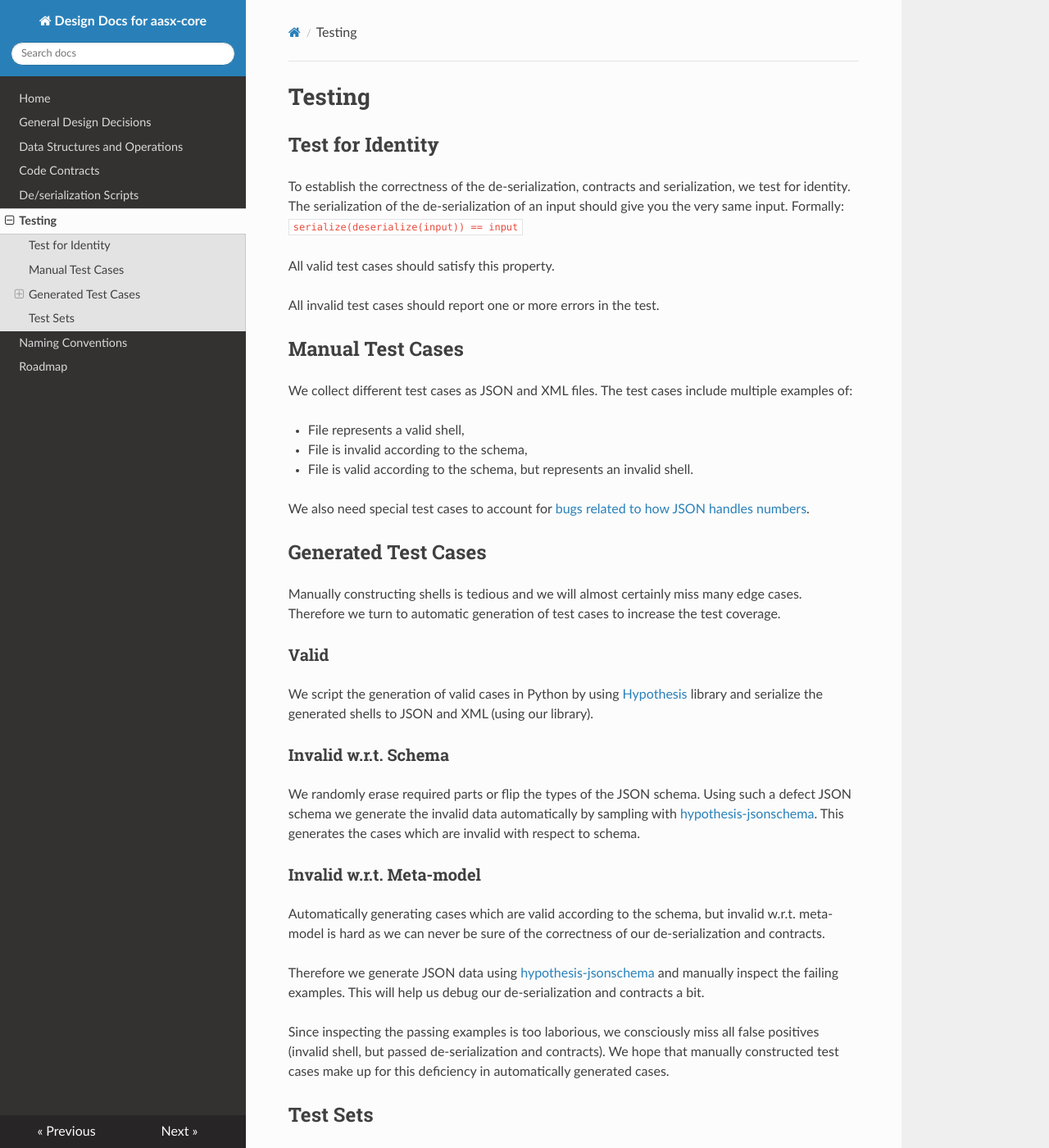
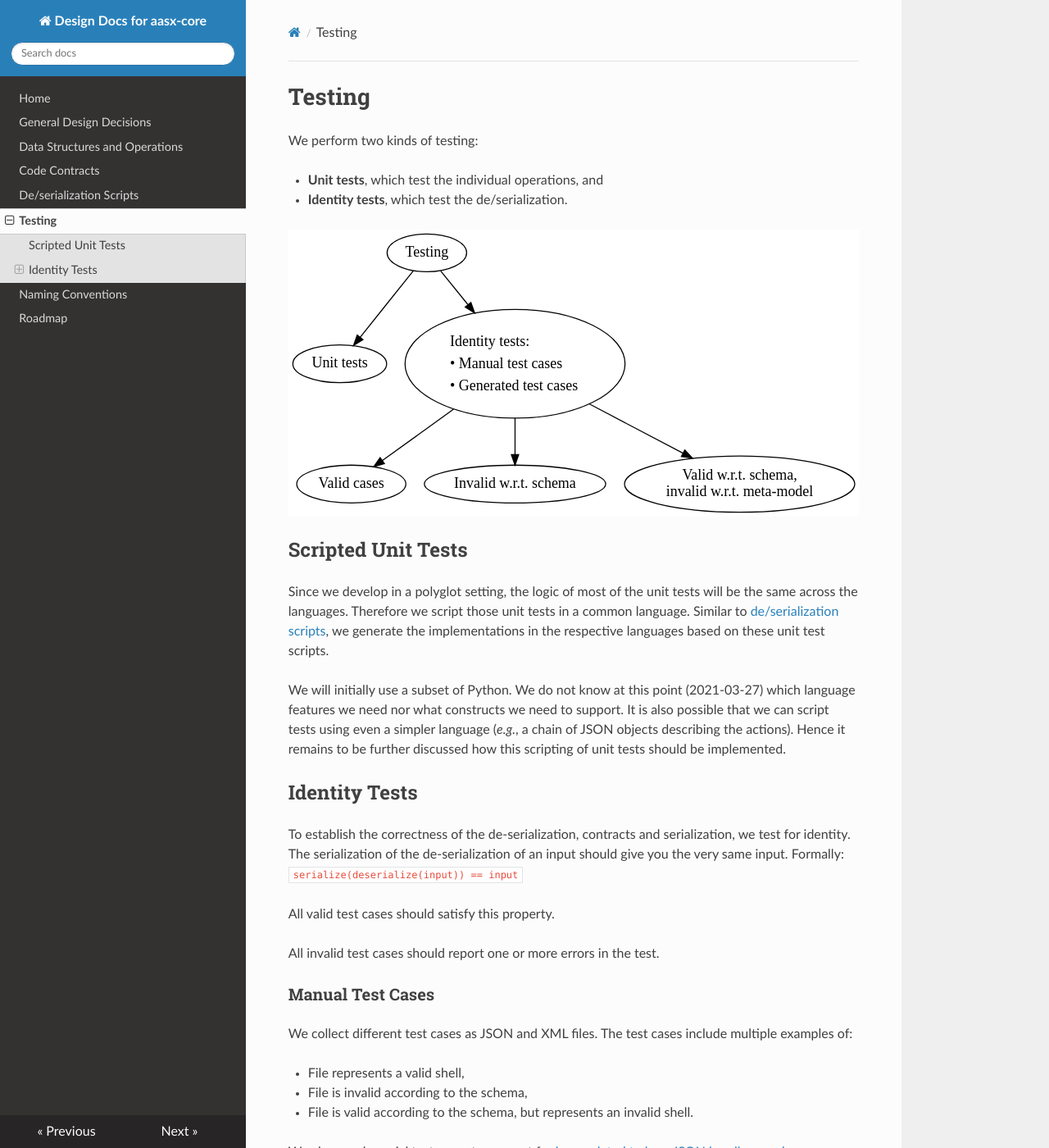
Before and after one commit to aas-core-works/design-docs, an MkDocs documentation site: the page built from docs/testing.md, in a window 1280 px wide and 1400 px high. Shown: the whole window at 82% size. Built offline with MkDocs 1.6.1, drawn with Linux system fonts in a browser that asks for light colours; nearby versions of some CDN libraries.

Commit message:
Describe scripted unit tests (#9)
This patch describes how unit tests are scripted and automatically
generated. It also adds an overview of testing procedure, as it became
more complex now.

```diff
--- a/docs/general-design-decisions.md
+++ b/docs/general-design-decisions.md
@@ -129,12 +129,14 @@ The meta-model is written in [RDF SHACL].
 The meta-model specifies:
 
 * [Data Structures and Operations],
-* [Contracts] of the operations, and
-* [De/serialization scripts].
+* [Contracts] of the operations,
+* [De/serialization scripts], and
+* [Unit test scripts].
 
 [Data Structures and Operations]: data-structures-and-operations.md
 [Contracts]: contracts.md
 [De/serialization scripts]: deserialization-scripts.md
+[Unit test scripts]: testing.md#scripted-unit-tests
 
 Schemas such as [JSON Schema] and [XML Schema Definition] are not powerful enough as we can not specify the operations and corresopnding contracts.
 
--- a/docs/testing.md
+++ b/docs/testing.md
@@ -1,6 +1,26 @@
 # Testing
 
-## Test for Identity
+We perform two kinds of testing:
+
+* **Unit tests**, which test the individual operations, and
+* **Identity tests**, which test the de/serialization.
+
+![Overview](testing/overview.svg)
+
+## Scripted Unit Tests
+
+Since we develop in a polyglot setting, the logic of most of the unit tests will be the same across the languages.
+Therefore we script those unit tests in a common language.
+ Similar to [de/serialization scripts], we generate the implementations in the respective languages based on these unit test scripts.
+
+[de/serialization scripts]: deserialization-scripts.md
+
+We will initially use a subset of Python.
+We do not know at this point (2021-03-27) which language features we need nor what constructs we need to support.
+It is also possible that we can script tests using even a simpler language (*e.g.*, a chain of JSON objects describing the actions).
+Hence it remains to be further discussed how this scripting of unit tests should be implemented.
+
+## Identity Tests
 
 To establish the correctness of the de-serialization, contracts and serialization, we test for identity.
 The serialization of the de-serialization of an input should give you the very same input.
@@ -13,7 +33,7 @@ All valid test cases should satisfy this property.
 
 All invalid test cases should report one or more errors in the test.
 
-## Manual Test Cases
+### Manual Test Cases
 
 We collect different test cases as JSON and XML files.
 The test cases include multiple examples of:
@@ -26,18 +46,18 @@ We also need special test cases to account for [bugs related to how JSON handles
 
 [bugs related to how JSON handles numbers]: deserialization-scripts.md#bugs-with-floats-and-integers
 
-## Generated Test Cases
+### Generated Test Cases
 
 Manually constructing shells is tedious and we will almost certainly miss many edge cases.
 Therefore we turn to automatic generation of test cases to increase the test coverage.
 
-### Valid
+#### Valid
 
 We script the generation of valid cases in Python by using [Hypothesis] library and serialize the generated shells to JSON and XML (using our library).
 
 [Hypothesis]: https://hypothesis.readthedocs.io/en/latest/
 
-### Invalid w.r.t. Schema
+#### Invalid w.r.t. Schema
 
 We randomly erase required parts or flip the types of the JSON schema.
  Using such a defect JSON schema we generate the invalid data automatically by sampling with [hypothesis-jsonschema].
@@ -45,7 +65,7 @@ This generates the cases which are invalid with respect to schema.
 
 [hypothesis-jsonschema]: https://pypi.org/project/hypothesis-jsonschema/
 
-### Invalid w.r.t. Meta-model
+#### Invalid w.r.t. Meta-model
 
 Automatically generating cases which are valid according to the schema, but invalid w.r.t. meta-model is hard as we can never be sure of the correctness of our de-serialization and contracts.
 
@@ -55,7 +75,7 @@ This will help us debug our de-serialization and contracts a bit.
 Since inspecting the passing examples is too laborious, we consciously miss all false positives (invalid shell, but passed de-serialization and contracts).
 We hope that manually constructed test cases make up for this deficiency in automatically generated cases.
 
-## Test Sets
+### Test Sets
 
 Depending on the maturity of the change, we use different test sets:
 
```
Also changed, not shown: docs/general-design-decisions/workflow-overview.svg, docs/testing/overview.svg (added), 2 other files.
